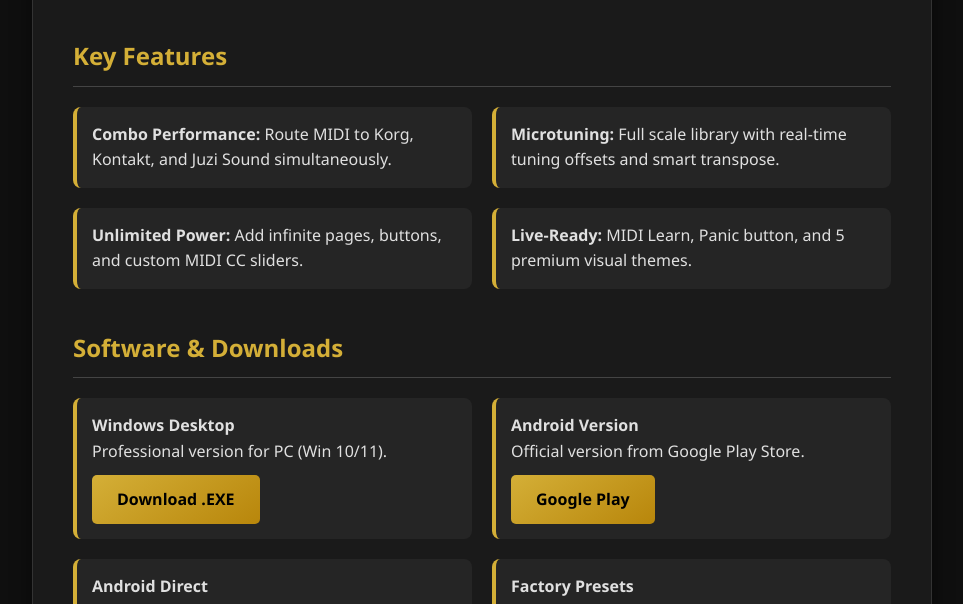
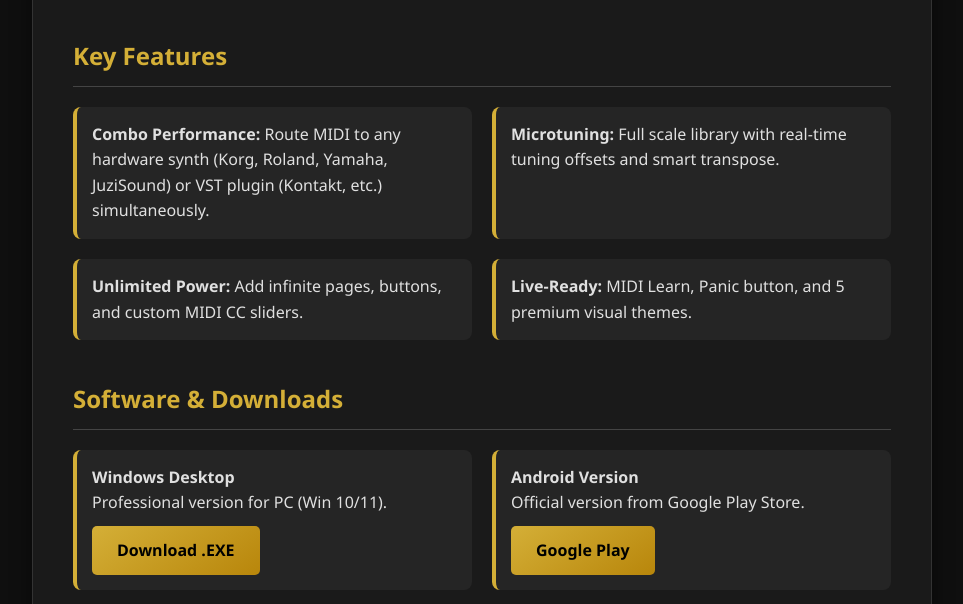
Before and after one commit to bardhylbl-dev/ab-midi-router, a plain HTML site: page index.html in a window 1280 px wide. Shown: the part 196-800 px from the top of the page, without its empty margins (158-1121 px from the left). Drawn offline with Linux system fonts and the light colour scheme.

Commit message:
Enhance feature description for Combo Performance

```diff
--- a/index.html
+++ b/index.html
@@ -41,7 +41,7 @@
 
         <h2>Key Features</h2>
         <div class="feature-list">
-            <div class="feature-item"><strong>Combo Performance:</strong> Route MIDI to Korg, Kontakt, and Juzi Sound simultaneously.</div>
+            <div class="feature-item"><strong>Combo Performance:</strong> Route MIDI to any hardware synth (Korg, Roland, Yamaha, JuziSound) or VST plugin (Kontakt, etc.) simultaneously.</div>
             <div class="feature-item"><strong>Microtuning:</strong> Full scale library with real-time tuning offsets and smart transpose.</div>
             <div class="feature-item"><strong>Unlimited Power:</strong> Add infinite pages, buttons, and custom MIDI CC sliders.</div>
             <div class="feature-item"><strong>Live-Ready:</strong> MIDI Learn, Panic button, and 5 premium visual themes.</div>
```
